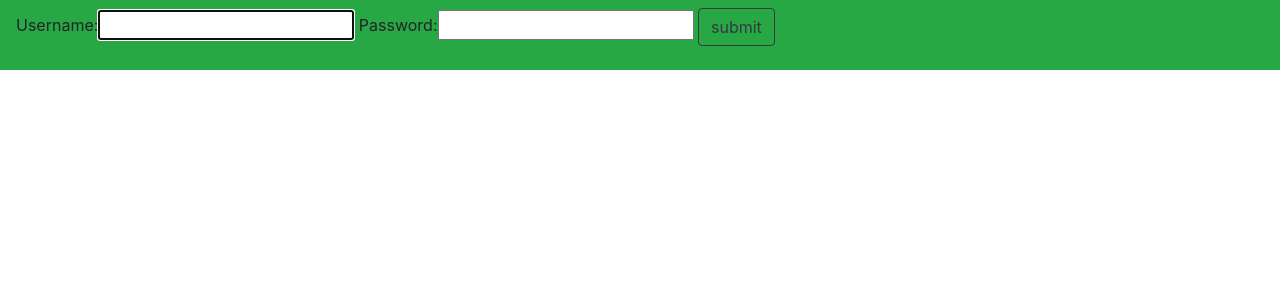
After one commit to adityanav123/FoodDonation, a Django app: page /loginView/ in a window 1280 px wide. The commit adds this page. Shown: the top 300 px of the page. Run offline with Django 3.2, Linux system fonts and the light colour scheme; some libraries are stand-ins or nearby versions.

Commit message:
added custom login

```diff
--- a/FoodDonation/urls.py
+++ b/FoodDonation/urls.py
@@ -24,8 +24,10 @@ from customUser import views as user_view
 urlpatterns = [
     path('admin/', admin.site.urls),
     path('', TemplateView.as_view(template_name = 'home.html'), name = 'home'),
+    path('loginView/',user_view.login_view, name = 'login_view'),
+    path('logout/',user_view.logout_request, name = 'logout_view'),
     path('users/', include('customUser.urls')),
     path('users/', include('django.contrib.auth.urls')),
     #path('edit_user/', user_view.edit_form, name = 'edit_form'),
-    path('main/', user_view.main_page, name = 'homePage')
+    path('main/', user_view.main_page, name = 'homePage'),
 ]
--- a/customUser/views.py
+++ b/customUser/views.py
@@ -5,6 +5,11 @@ from django.contrib.auth.decorators import login_required
 from .forms import CustomUserCreationForm, CustomUserChangeForm
 from .models import CustomUser, Messages
 from django.core.mail import send_mail
+from django.contrib.auth.forms import AuthenticationForm
+from django.contrib.auth import authenticate, login, logout
+from django.contrib import messages
+
+
 
 
 ## TRYING WHATSAPP MESSAGE
@@ -205,3 +210,49 @@ def check_location(request):
 	msg = Messages(sender = admin, reciever = you, message = message)
 	msg.save()
 	return redirect('notification')
+
+
+# def login_view(request):
+
+# 	if request.method == "POST":
+# 		form = AuthenticationForm(request = request, data = request.POST)
+# 		if form.is_valid():
+# 			username = form.cleaned_data.get('username')
+# 			password = form.cleaned_data.get('password')
+#             user = authenticate(username=username, password=password)
+#             if user is not None:
+#             	login(request, user)
+#                 messages.info(request, f"You are now logged in as {username}")
+#                 return redirect('homePage')
+#             else:
+#                 messages.error(request, "Invalid username or password.")
+#         else:
+#             messages.error(request, "Invalid username or password.")
+#     form = AuthenticationForm()
+#     return render(request = request,
+#                     template_name = "test.html",
+#                     context={"form":form})
+
+
+def login_view(request):
+	if request.method == "POST":
+		form = AuthenticationForm(request = request, data = request.POST)
+		if form.is_valid():
+			username = form.cleaned_data.get('username')
+			password = form.cleaned_data.get('password')
+			user = authenticate(username = username, password = password)
+			if user is not None:
+				login(request, user)
+				messages.info(request, f'You are now logged in as {username}')
+				return redirect('login_view')
+			else:
+				messages.error(request, 'invalid username/password!')
+		else:
+			messages.error(request, 'invalid username/password!')
+	form = AuthenticationForm()
+	return render(request, 'test.html', {'form' : form})
+
+def logout_request(request):
+    logout(request)
+    messages.info(request, "Logged out successfully!")
+    return redirect("login_view")
--- a/templates/home.html
+++ b/templates/home.html
@@ -77,8 +77,12 @@
 			{% csrf_token %}
 			<button class = "btn btn-outline-dark navbar-btn" type = "submit"><strong>  Login </strong> </button>
 			<button class = "btn btn-outline-dark navbar-btn" type = "submit" formaction="{% url 'signup' %}"><strong> Sign Up</strong> </button>
+		 </form>
+		<!-- <form method="post" action="{% url 'signup' %}">
+			{% csrf_token %}
+			<button class = "btn btn-outline-dark navbar-btn" type = "submit" ><strong> Sign Up</strong> </button>
 		</form>
-
+ -->
 
 
 		{% endif %}
--- /dev/null
+++ b/templates/test.html
@@ -0,0 +1,28 @@
+
+<!-- https://pythonprogramming.net/user-login-logout-django-tutorial/ -->
+
+{% extends 'base.html' %}
+
+{% block title %} home | testing {% endblock %}
+
+
+
+{% block navigation %}
+
+<!-- Login  -->
+
+{% if user.is_authenticated %}
+	<h4> <kbd> hello {{ user.username  }} </kbd> </h4>
+	<form method="post" action = "{% url 'logout_view' %}"> {% csrf_token %}
+	<!-- {{ form }} -->
+	<button class = "btn btn-outline-dark" type="submit"> logout</button>
+</form>
+
+{% else %}
+<form method="post" action = "{% url 'login_view' %}"> {% csrf_token %}
+	{{ form }}
+	<button class = "btn btn-outline-dark" type="submit"> submit</button>
+</form>
+{% endif %}
+
+{% endblock %}
```
Also changed, not shown: db.sqlite3.
